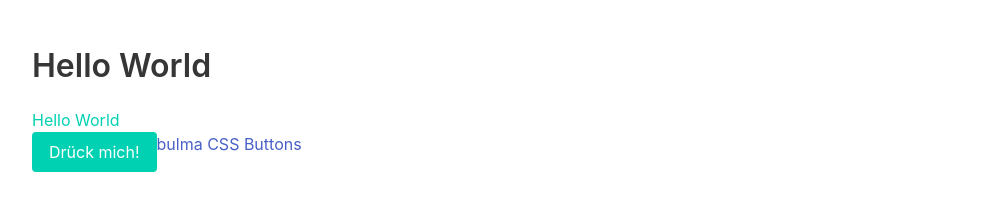
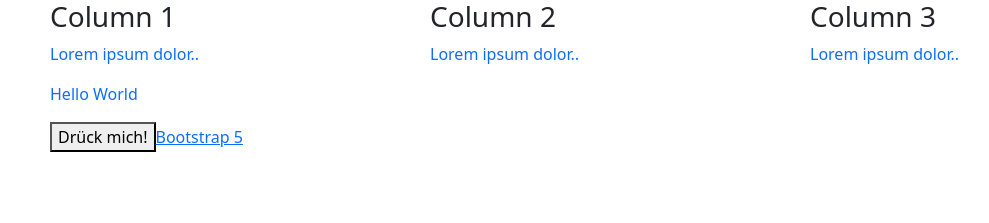
Before and after one commit to Sulkar/create-typescript-app, a website built with webpack: page src/index.html in a window 1280 px wide. Shown: the whole page, without its empty margins (32-1021 px from the left). Built offline with nearby package versions, Linux system fonts and the light colour scheme.

Commit message:
Added Bootstrap, removed Bulma. Moved to scss.

```diff
--- a/package.json
+++ b/package.json
@@ -20,6 +20,6 @@
     "webpack-dev-server": "^3.11.2"
   },
   "dependencies": {
-    "bulma": "^0.9.2"
+    "bootstrap": "^5.0.1"
   }
 }
--- a/src/index.html
+++ b/src/index.html
@@ -9,19 +9,33 @@
 </head>
 
 <body>
-  <section class="section">
-    <div class="container">
-      <h1 class="title">
-        Hello World
-      </h1>
 
-      <div id="app"></div>
+  <div class="container">
 
-    </div>
-  </section>
+    <div class="row">
+      <div class="col-sm-4">
+        <h3>Column 1</h3>
+        <p>Lorem ipsum dolor..</p>
+      </div>
+      <div class="col-sm-4">
+        <h3>Column 2</h3>
+        <p>Lorem ipsum dolor..</p>
+      </div>
+      <div class="col-sm-4">
+        <h3>Column 3</h3>
+        <p>Lorem ipsum dolor..</p>
+      </div>
 
-  <!-- add scripts here -->
-  <script src="main.js"></script>
+      <div class="row">
+        <div class="col-sm-12">
+          <div id="app">
+          </div>
+        </div>
+
+      </div>
+
+      <!-- add script here -->
+      <script src="main.js"></script>
 </body>
 
 </html>
--- a/src/index.ts
+++ b/src/index.ts
@@ -1,6 +1,7 @@
 
-import "bulma";
-import "./style/myStyle.sass";
+
+import "./style/myStyle.scss";
+import "bootstrap";
 
 //start
 const app = document.getElementById("app");
@@ -13,9 +14,9 @@ button.textContent = "Drück mich!";
 button.className = "button is-primary";
 
 const a = document.createElement("a");
-a.href = "https://bulma.io/documentation/overview/modifiers/";
+a.href = "https://getbootstrap.com/";
 a.target = "_blank";
-a.textContent = "bulma CSS Buttons";
+a.textContent = "Bootstrap 5";
 
 app?.append(p);
 app?.append(button);
--- a/src/style/myStyle.sass
+++ /dev/null
@@ -1,7 +0,0 @@
-@charset "utf-8"
-@import "../../node_modules/bulma/bulma.sass"
-
-$myColor: #a2b9bc
-
-p
-    color: $primary
--- /dev/null
+++ b/src/style/myStyle.scss
@@ -0,0 +1,8 @@
+
+@import "../../node_modules/bootstrap/scss/bootstrap";
+/* here you can use custom and the default bootstrap variables and mixins */
+$myColor: #a2b9bc;
+
+p {
+    color: $primary;
+}
```
Also changed, not shown: 1 other file.
